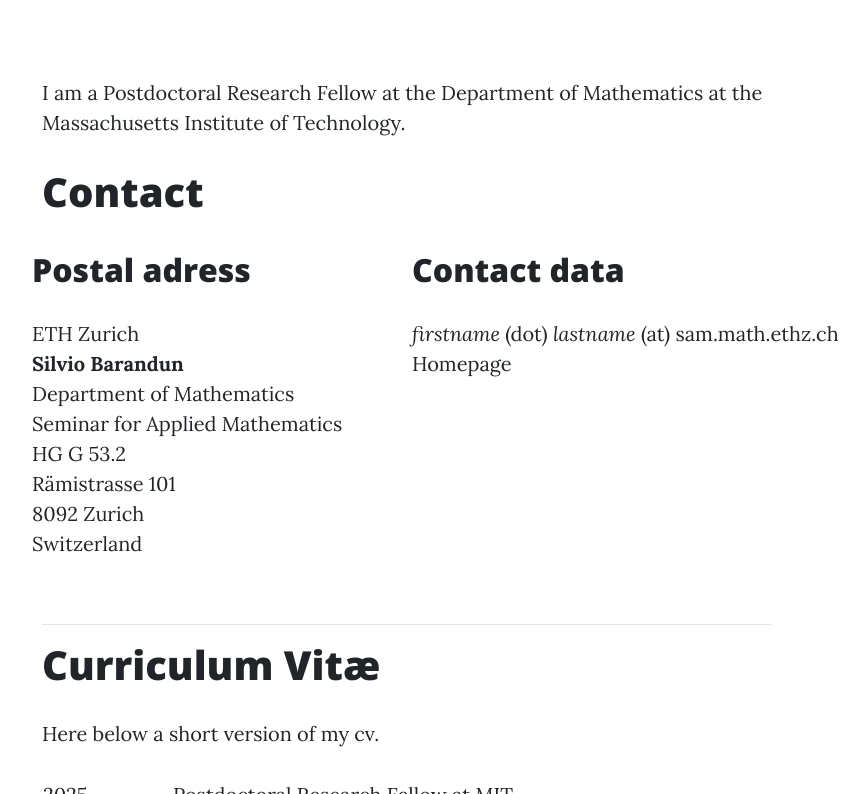
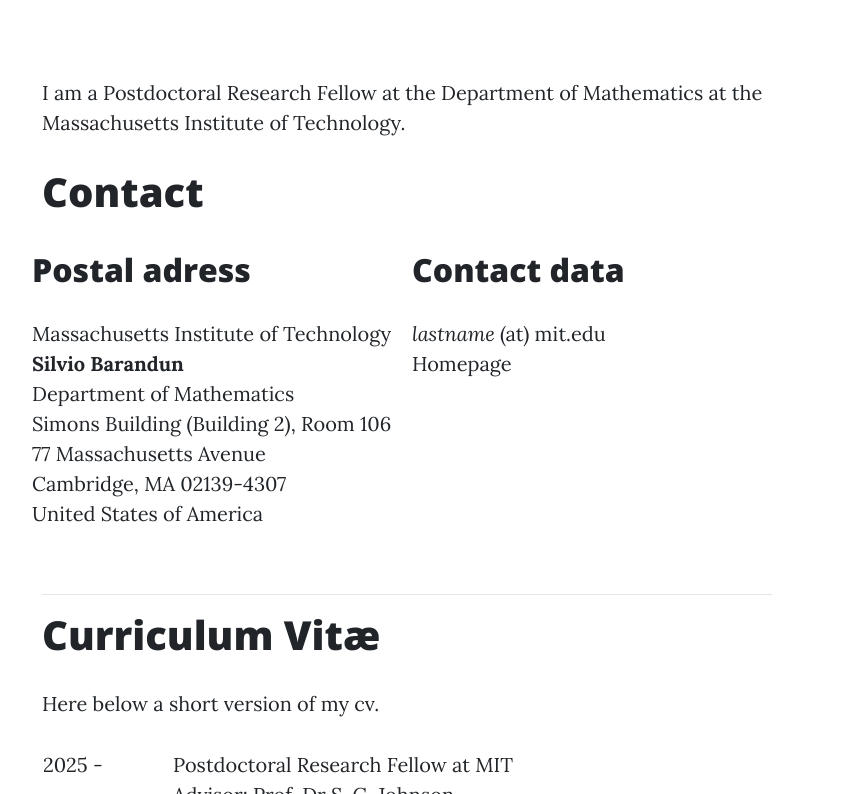
Before and after one commit to silvioba/silvioba.github.io, a website: page about.html in a window 1280 px wide. Shown: the part 506-1300 px from the top of the page, without its empty margins (233-1101 px from the left). Drawn offline with nearby package versions, Linux system fonts and the light colour scheme.

Commit message:
update adress mit

```diff
--- a/about.html
+++ b/about.html
@@ -120,20 +120,19 @@
           <div class="column">
             <h2>Postal adress</h2>
             <p>
-              ETH Zurich<br>
+              Massachusetts Institute of Technology<br>
               <b>Silvio Barandun</b><br>
               Department of Mathematics<br>
-              Seminar for Applied Mathematics<br>
-              HG G 53.2<br>
-              Rämistrasse 101<br>
-              8092 Zurich<br>
-              Switzerland<br>
+              Simons Building (Building 2), Room 106<br>
+              77 Massachusetts Avenue<br>
+              Cambridge, MA 02139-4307<br>
+              United States of America<br>
             </p>
           </div>
           <div class="column">
             <h2>Contact data</h2>
             <p>
-            <div class="child-div"><i>firstname</i> (dot) <i>lastname</i> (at) sam.math.ethz.ch
+            <div class="child-div"><i>lastname</i> (at) mit.edu
             </div>
             <a href="silvioba.github.io">Homepage</a>
             </p>
@@ -142,7 +141,7 @@
         </p>
         <hr>
         <h1>Curriculum Vit&aelig;</h1>
-        <p>Here below a short version of my cv. </p>
+        <p>Here below a short version of my cv.</p>
         <p>
         <table style="width:100%">
           <col width="130">
```
